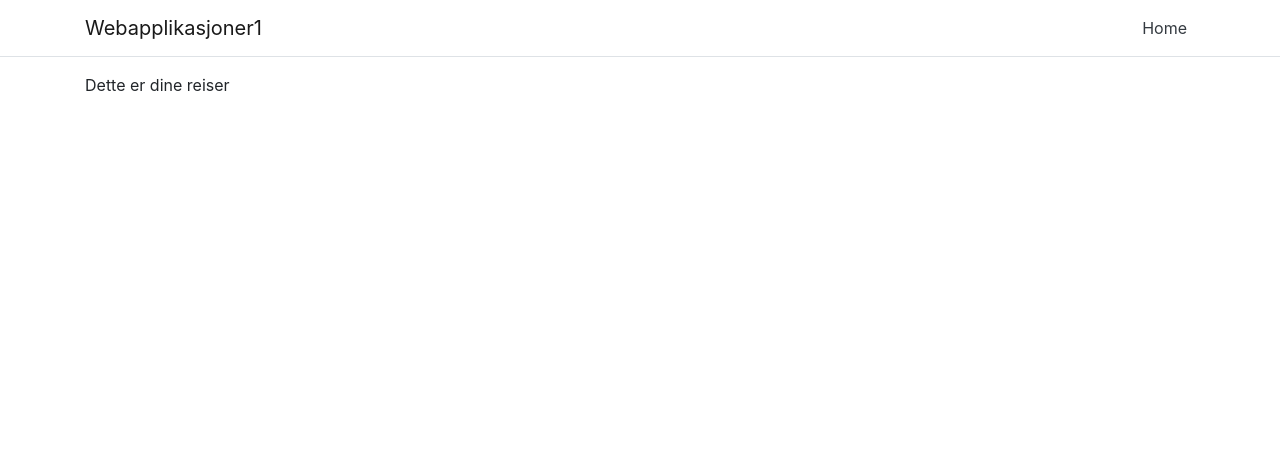
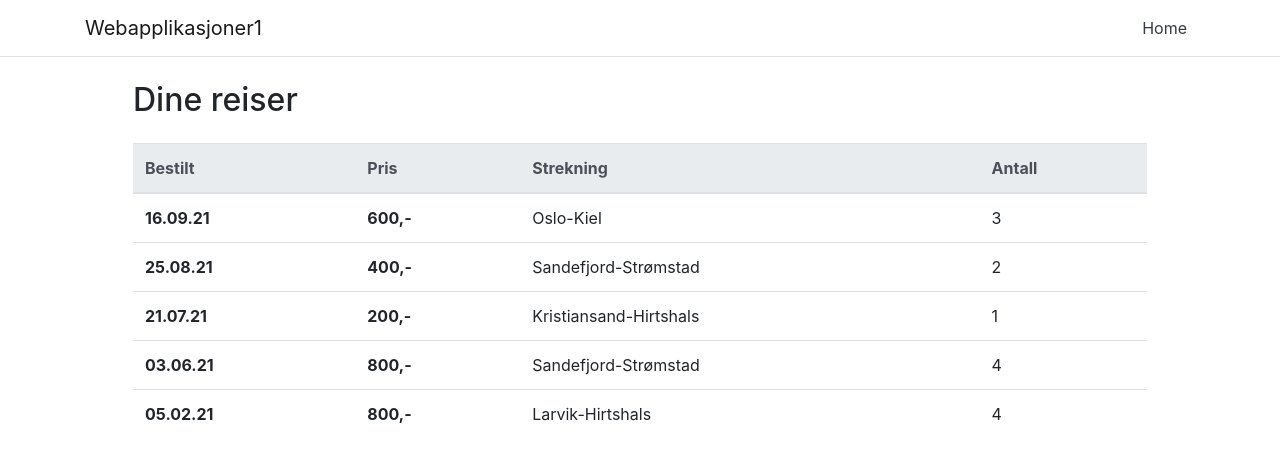
Before and after one commit to eirikhaugstulen/Webapplikasjoner1, a React (Create React App) app in the folder Webapplikasjoner1/ClientApp/: page /reiser in a window 1280 px wide. Shown: the top 462 px of the page. Built offline with nearby package versions, Linux system fonts and the light colour scheme.

Commit message:
Reiser page

```diff
--- a/Webapplikasjoner1/ClientApp/src/Pages/Home.js
+++ b/Webapplikasjoner1/ClientApp/src/Pages/Home.js
@@ -8,10 +8,10 @@ export const Home = () => {
         <div>
             <Card>
                 <CardBody className={'d-flex flex-column justify-content-center text-center'}>
-                    <h3 className={'m-3 font-italic'}>Klar for tur?</h3>
+                    <h3 className={'m-3 font-italic'}>Bestill din drømmetur</h3>
                     <div className={'row mb-5'}>
                         <div className={'col d-flex flex-column justify-content-between p-5'}>
-                            <h5 style={{color: '#720505'}}>Lorem Ipsum</h5>
+                            <h5 style={{color: '#720505'}}>Hvor vil du reise?</h5>
                             <div className={'p-3'}>
                                 <p className={'lh-lg text-muted'}>
                                     Lorem ipsum dolor sit amet, consectetur adipiscing elit. Suspendisse id ligula placerat, convallis magna at, vulputate ligula. Suspendisse consequat mauris vel lorem fringilla, quis rhoncus lectus mollis. Duis et justo sit amet
--- a/Webapplikasjoner1/ClientApp/src/Pages/Reiser.js
+++ b/Webapplikasjoner1/ClientApp/src/Pages/Reiser.js
@@ -1,9 +1,90 @@
 import React from "react";
+import {Table, Card} from "reactstrap";
 
 
 export const Reiser = () => {
 
+    const reiseData = [
+        {
+            id: 1,
+            strekning: 'Oslo-Kiel',
+            antall : 3,
+            pris: 600,
+            dato: '16.09.21'
+        },
+        {
+            id: 2,
+            strekning: 'Sandefjord-Strømstad',
+            antall : 2,
+            pris: 400,
+            dato: '25.08.21'
+        },
+        {
+            id: 3,
+            strekning: 'Kristiansand-Hirtshals',
+            antall : 1,
+            pris: 200,
+            dato: '21.07.21'
+        },
+        {
+            id: 4,
+            strekning: 'Sandefjord-Strømstad',
+            antall : 4,
+            pris: 800,
+            dato: '03.06.21'
+        },
+        {
+            id: 5,
+            strekning: 'Larvik-Hirtshals',
+            antall : 4,
+            pris: 800,
+            dato: '05.02.21'
+        },
+    ];
+
     return (
-        <p>Dette er dine reiser</p>
+
+        <div className={'px-5'}>
+            <h2 className={'my-4'}>Dine reiser</h2>
+                <Table className={"table table- table-hover "}>
+                    <thead className={"thead-light"}>
+                        <tr>
+                            <th>Bestilt</th>
+                            <th>Pris</th>
+                            <th>Strekning</th>
+                            <th>Antall</th>
+                        </tr>
+                    </thead>
+                    <tbody>
+                        {reiseData.map((reise) => {
+                            return (
+                                <tr>
+                                    <td>
+                                        <div className={'font-weight-bolder'}>
+                                            {reise.dato}
+                                        </div>
+                                    </td>
+                                    <td>
+                                    <div className={'font-weight-bolder'}>
+                                        {reise.pris},-
+                                    </div>
+                                </td>
+                                    <td>
+                                        <div>
+                                            {reise.strekning}
+                                        </div>
+                                    </td>
+                                    <td>
+                                        <div>
+                                            {reise.antall}
+                                        </div>
+                                    </td>
+
+                                </tr>
+                            )
+                        })}
+                    </tbody>
+                </Table>
+        </div>
     )
 }
```
Also changed, not shown: 1 other file (tests, documents, lock files or other folders).
